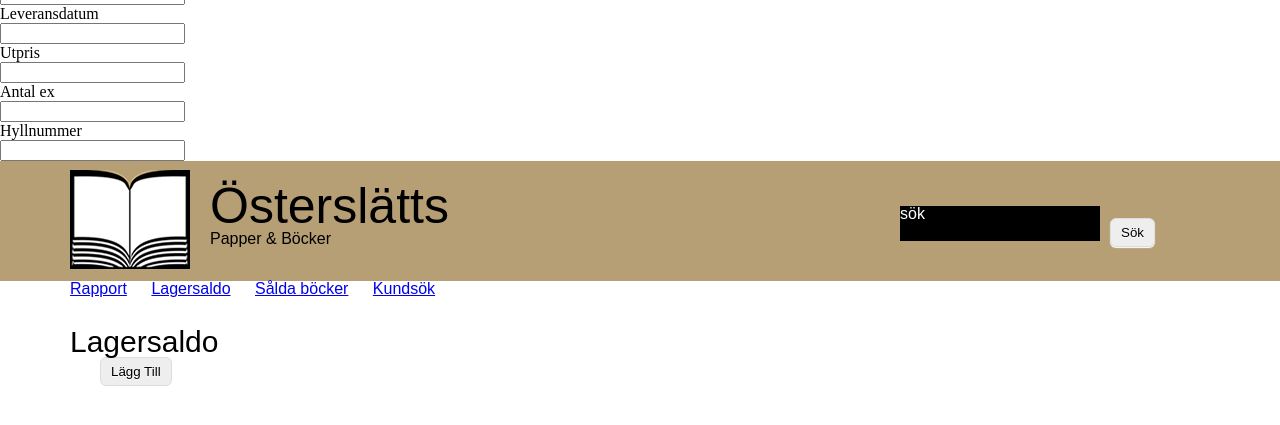
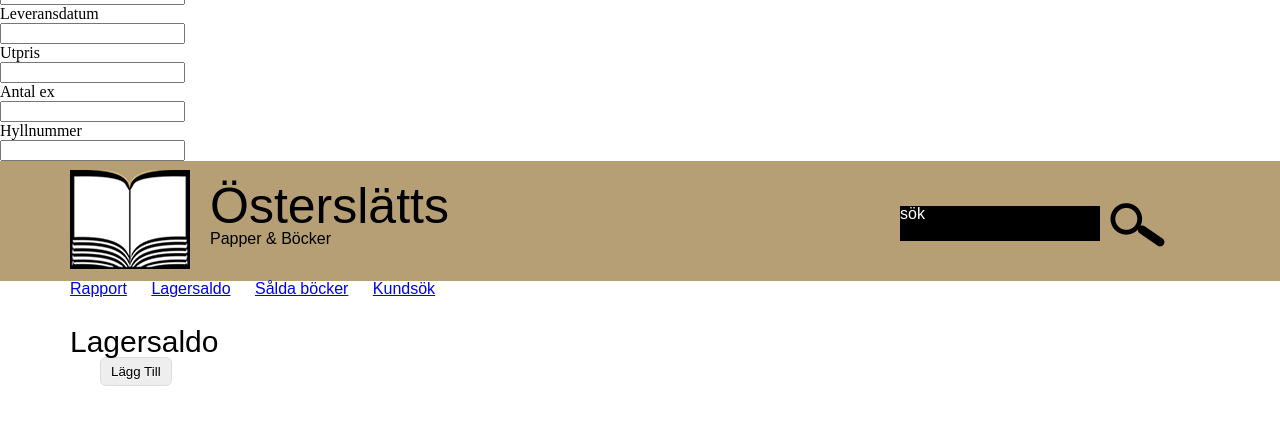
Before and after one commit to mh1830/bookstore_grupp2, a PHP site: page / in a window 1280 px wide. Shown: the part 151-576 px from the top of the page. Run offline with PHP 8.4, Linux system fonts and the light colour scheme.

Commit message:
Removed the search button added icon for search
No need for search button since autocomplete, removed the serch button
and added icon instead to symbolisze that the field is a search field.

```diff
--- a/css/css.css
+++ b/css/css.css
@@ -35,6 +35,11 @@ h2 {
 	background-color: #000;
 	color: #fff;
 }
+.sokikon {
+	float: left;
+	margin-left: 1110px;
+	margin-top: -40px;
+}
 .bannerknappar {
 	margin-left: 50px;
 
@@ -43,7 +48,7 @@ h2 {
 	position:;
 	z-index:0;
 }
-.buttonS, .buttonL {
+.buttonL {
     padding: 6px 10px;
     white-space: nowrap;
     vertical-align: middle;
@@ -58,25 +63,20 @@ h2 {
     cursor: pointer;
     outline: none;
 }
-.buttonS:hover, .buttonL:hover {
+.buttonL:hover {
      color: #111;
 	 border-color: #999;
 	 background: #dbdbdb;
 	 box-shadow: 0 1px 2px rgba(0,0,0,0.25), inset 0 0 3px #fff;
 	 outline: none;
 }
-.buttonS:active, .buttonL:active {
+.buttonL:active {
      border: 1px solid #aaa;
      border-bottom-color: #ccc;
      border-top-color: #999;
      box-shadow: inset 0 1px 2px #aaa;
      outline: none;
 }
-.buttonS {
-float: left;
-margin-left: 1110px;
-margin-top: -23px;
-}
 .buttonL {
 float: left;
 margin-left: 100px;
--- a/index.html
+++ b/index.html
@@ -24,8 +24,8 @@
 		<div class="sokruta">
 			sök
 		</div>
-		<div>
-			<input type="submit" value="Sök" class="buttonS">
+		<div class="sokikon">
+			<img src="imgs/forstoringsglas.png">
 		</div>
 	</div>
 	<div class="bannerknappar">
```
